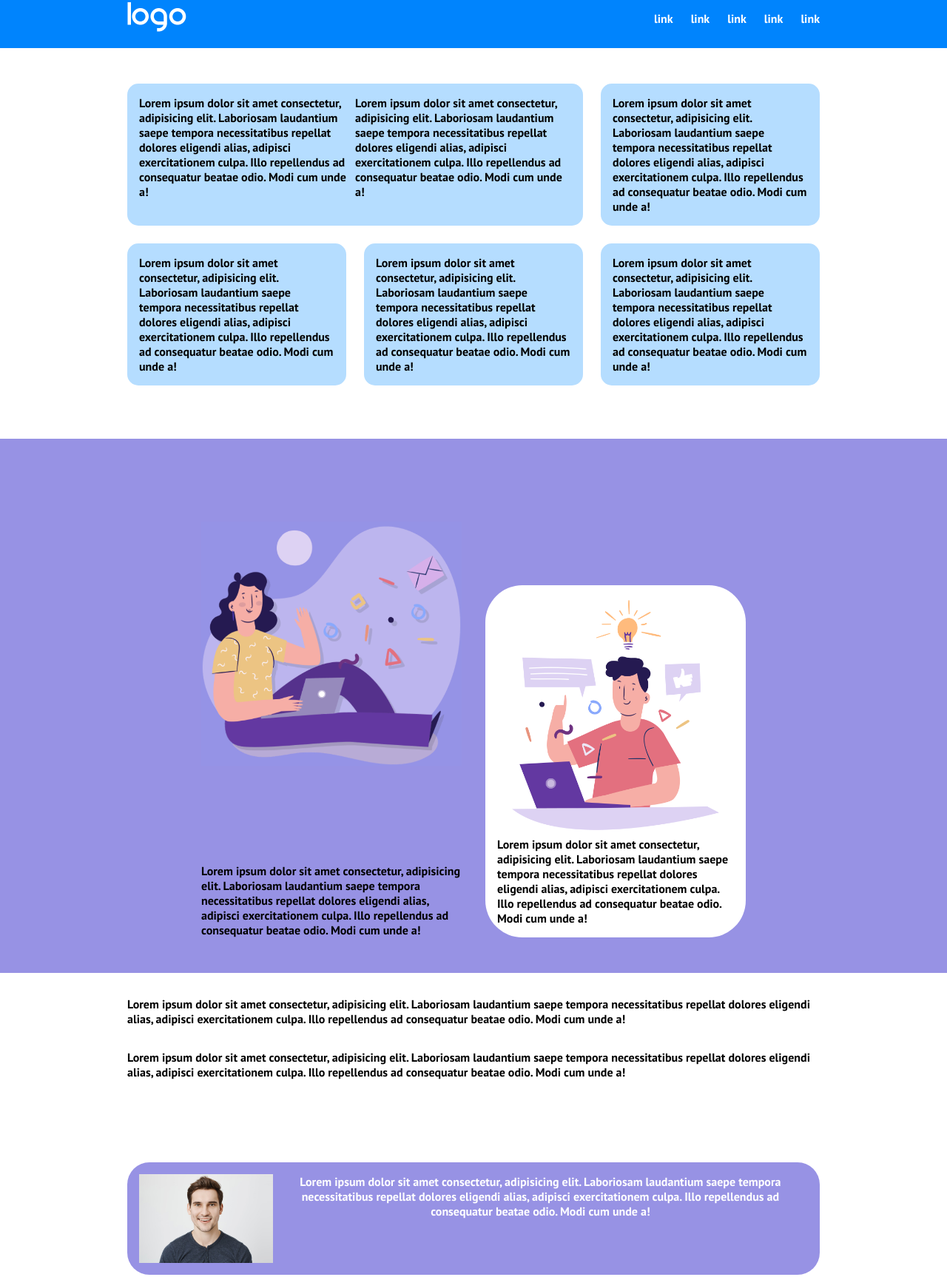
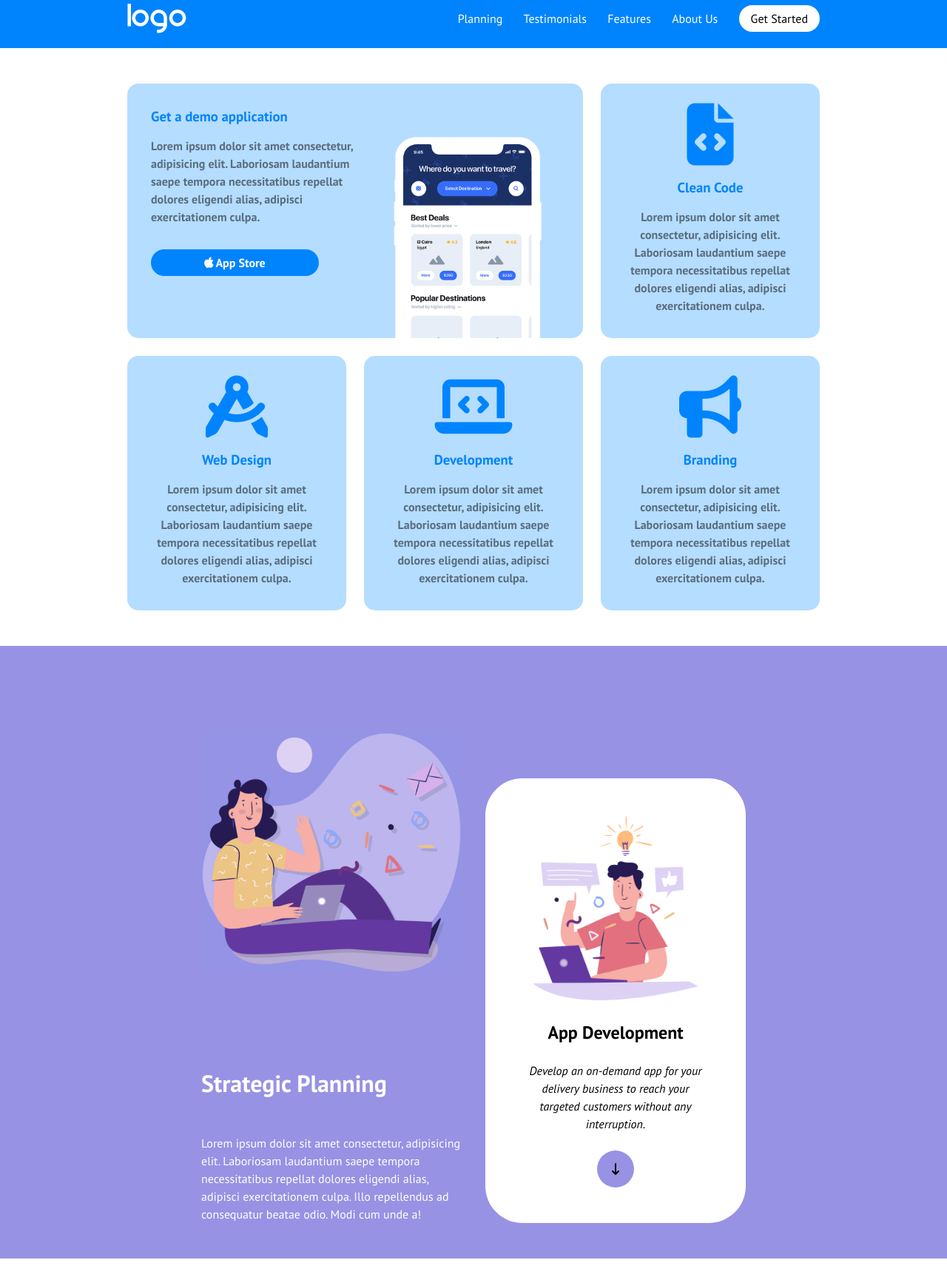
Before and after one commit to andreamorandi/htmlcss-responsive-layout, a plain HTML site: page index.html in a window 1280 px wide. Shown: the part 15-1741 px from the top of the page at 74% size. Drawn offline with Linux system fonts and the light colour scheme.

Commit message:
Completate prime 3 sezioni

```diff
--- a/css/style.css
+++ b/css/style.css
@@ -22,7 +22,8 @@ body{
 }
 
 img{
-    width: 100%;
+    max-width: 100%;
+    display: block;
 }
 
 .container{
@@ -35,6 +36,20 @@ img{
     width: 100%;
     max-width: 400px;
     margin: 0 auto;
+}
+
+ul{
+    list-style-type: none;
+}
+
+a{
+    text-decoration: none;
+    display: inline-block;
+    color: inherit;
+}
+
+p{
+    line-height: 1.5rem;
 }
 
 /* HEADER */
@@ -64,14 +79,16 @@ header .main-menu{
     display: none;
 }
 
-.main-menu ul{
-    list-style-type: none;
-    display: flex;
+.main-menu li{
+    display: inline-block;
+    margin-left: 1.5rem;
 }
 
-.main-menu li{
-    display: inline-block;
-    padding-left: 1.5rem;
+.main-menu li:last-child a{
+    padding: 0.5rem 1rem;
+    border-radius: 30px;
+    color: black;
+    background-color: white;
 }
 
 /* PRESENTATION */
@@ -82,40 +99,118 @@ header .main-menu{
 
 .presentation .card{
     border-radius: 15px;
+    padding: 2em 2em 0 2em;
     margin-bottom: 1.5em;
+    color: #5a6e7f;
     background-color: var(--secondary-color);
+    text-align: center;
+}
 
-    /* debug */
-    padding: 1em;
+.presentation .card h3{
+    color: var(--primary-color);
+}
+
+.presentation .card p{
+    font-weight: 700;
+    padding: 1em 0 2em 0;
+}
+
+.presentation .card:first-child p,
+.presentation .card:first-child h3{
+    text-align: left;
+}
+
+.presentation .card a,
+.presentation .card .fa-apple{
+    font-weight: 700;
+    color: white;
+}
+
+.presentation .card a{
+    padding: 0.5rem 4.5rem;
+    margin-bottom: 2em;
+    border-radius: 30px;
+    background-color: var(--primary-color);
+}
+
+.presentation .card i:not(.fa-apple){
+    transform: scale(3.5);
+    margin: 1em 0 2em 0;
+    color: var(--primary-color);
+}
+
+.presentation .demo-image{
+    display: flex;
+    justify-content: center;
+}
+
+.presentation .demo-image img{
+    max-width: 250px;
 }
 
 /* OFFER */
 .offer{
     width: 100%;
     padding: 3em 0;
+    color: white;
     background-color: var(--tertiary-color);
 }
 
+.offer p{
+    margin-bottom: 1.5em;
+}
+
 .offer .card{
-    padding: 1em;
+    padding: 3em;
     border-radius: 50px;
+    text-align: center;
+    color: black;
     background-color: white;
 }
 
+.offer .image-wrapper{
+    width: 100%;
+    display: flex;
+    justify-content: center;
+}
+
+.offer .card p{
+    font-style: italic;
+}
+
 .offer .img-offer-top{
-    margin: 4em 0 8em 0;
+    padding: 2em 0 4em 0;
+}
+
+.offer .planning h2{
+    font-size: 2rem;
+    padding-bottom: 1.5em;
+}
+
+.offer .card h3{
+    font-size: 1.5rem;
+    padding: 1em 0;
+}
+
+.offer .card i{
+    width: 50px;
+    line-height: 50px;
+    border-radius: 50%;
+    background-color: var(--tertiary-color);
 }
 
 /* TESTIMONIALS */
+.testimonials{
+    text-align: center;
+    padding: 2em 0;
+}
+
 .testimonials .container >*{
-    margin: 2em 0;
+    padding: 1em 0;
 }
 
 .testimonials .cards{
     width: 100%;
-
-    /* debug */
-    padding: 5em 0;
 }
 
 .testimonials .card{
@@ -124,13 +219,19 @@ header .main-menu{
     text-align: center;
     margin-bottom: 2em;
     border-radius: 30px;
-
-    /* debug */
     padding: 1em;
 }
 
 .testimonials .card img{
-    max-width: 70%;
+    width: 200px;
+    height: 200px;
+    object-fit: cover;
+    border-radius: 50%;
+    display: inline-block;
+}
+
+.testimonials .card p{
+    padding: 1em 0;
 }
 
 /* BENEFITS */
@@ -200,36 +301,52 @@ footer{
     /* PRESENTATION */
     .presentation .cards{
         display: flex;
-        justify-content: space-between;
         flex-wrap: wrap;
+        gap: 1.5em;
     }
 
     .presentation .card{
         width: calc((100% / 3) - 1em);
+        margin: unset;
     }
 
     .presentation .card:first-child{
         width: calc(((100% / 3) * 2) - (1em / 2));
     }
 
+    .presentation .card:first-child .demo-text{
+        text-align: left;
+    }
+
+    .presentation .demo-image{
+        justify-content: flex-start;
+    }
+
     /* TESTIMONIALS */
     .testimonials .card{
         display: flex;
+        align-items: center;
+        text-align: left;
     }
 
-    .testimonials .card img{
-        max-width: 20%;
+    .testimonials .card p{
+        padding: 0 2rem;
+    }
+
+    .testimonials h3{
+        margin: .8rem 2rem;
     }
 
     /* BENEFITS */
     .benefits .cards{
         display: flex;
         flex-wrap: wrap;
-        justify-content: space-between;
+        gap: 20px;
     }
 
     .benefits .card{
         width: calc((100% / 2) - 1em);
+        margin: unset;
     }
 
     /* ABOUT */
@@ -280,6 +397,20 @@ footer{
     /* PRESENTATION */
     .presentation .card:first-child{
         display: flex;
+        justify-content: space-between;
+        align-items: flex-start;
+    }
+
+    .presentation .demo-text{
+        width: 55%;
+    }
+
+    .presentation .demo-image{
+        width: 45%;
+    }
+
+    .presentation .demo-image{
+        align-self: flex-end;
     }
 
     /* OFFER */
@@ -291,8 +422,28 @@ footer{
         max-width: 800px;
     }
 
+    .offer .img-offer-top{
+        padding: 4em 0 8em 0;
+    }
+
     .offer .container >*{
         width: calc((100% / 2) - 1em);
+    }
+
+    .offer h2{
+        font-size: 1.5rem;
+    }
+
+    .offer h3{
+        font-size: 1.5rem;
+    }
+
+    .offer p{
+        margin-bottom: unset;
+    }
+
+    .offer i{
+        margin-top: 1.5em;
     }
 
      /* BENEFITS */
--- a/index.html
+++ b/index.html
@@ -12,7 +12,8 @@
     <!-- GOOGLE FONTS: PT SANS -->
     <link rel="preconnect" href="https://fonts.googleapis.com">
     <link rel="preconnect" href="https://fonts.gstatic.com" crossorigin>
-    <link href="https://fonts.googleapis.com/css2?family=PT+Sans:wght@700&display=swap" rel="stylesheet">
+    <link href="https://fonts.googleapis.com/css2?family=PT+Sans:wght@400;700&display=swap" rel="stylesheet">
+    <link href="https://fonts.googleapis.com/css2?family=PT+Sans:ital@1&display=swap" rel="stylesheet">
 
     <!-- FONTAWESOME -->
     <link rel="stylesheet" href="https://cdnjs.cloudflare.com/ajax/libs/font-awesome/6.2.0/css/all.min.css" integrity="sha512-xh6O/CkQoPOWDdYTDqeRdPCVd1SpvCA9XXcUnZS2FmJNp1coAFzvtCN9BmamE+4aHK8yyUHUSCcJHgXloTyT2A==" crossorigin="anonymous" referrerpolicy="no-referrer" />
@@ -32,11 +33,11 @@
 
             <nav class="main-menu">
                 <ul>
-                    <li>link</li>
-                    <li>link</li>
-                    <li>link</li>
-                    <li>link</li>
-                    <li>link</li>
+                    <li><a href="#">Planning</a></li>
+                    <li><a href="#">Testimonials</a></li>
+                    <li><a href="#">Features</a></li>
+                    <li><a href="#">About Us</a></li>
+                    <li><a href="#">Get Started</a></li>
                 </ul>
             </nav>
 
@@ -50,20 +51,34 @@
             <div class="container">
                 <div class="cards">
                     <div class="card">
-                        <div>Lorem ipsum dolor sit amet consectetur, adipisicing elit. Laboriosam laudantium saepe tempora necessitatibus repellat dolores eligendi alias, adipisci exercitationem culpa. Illo repellendus ad consequatur beatae odio. Modi cum unde a!</div>
-                        <div>Lorem ipsum dolor sit amet consectetur, adipisicing elit. Laboriosam laudantium saepe tempora necessitatibus repellat dolores eligendi alias, adipisci exercitationem culpa. Illo repellendus ad consequatur beatae odio. Modi cum unde a!</div>
+                        <div class="demo-text">
+                            <h3>Get a demo application</h3>
+                            <p>Lorem ipsum dolor sit amet consectetur, adipisicing elit. Laboriosam laudantium saepe tempora necessitatibus repellat dolores eligendi alias, adipisci exercitationem culpa.</p>
+                            <a href="#"><i class="fa-brands fa-apple"></i> App Store</a>
+                        </div>
+                        <div class="demo-image">
+                            <img src="img/phone.png" alt="phone">
+                        </div>
                     </div>
                     <div class="card">
-                        <div>Lorem ipsum dolor sit amet consectetur, adipisicing elit. Laboriosam laudantium saepe tempora necessitatibus repellat dolores eligendi alias, adipisci exercitationem culpa. Illo repellendus ad consequatur beatae odio. Modi cum unde a!</div>
+                        <h1><i class="fa-sharp fa-solid fa-file-code"></i></h1>
+                        <h3>Clean Code</h3>
+                        <p>Lorem ipsum dolor sit amet consectetur, adipisicing elit. Laboriosam laudantium saepe tempora necessitatibus repellat dolores eligendi alias, adipisci exercitationem culpa.</p>
                     </div>
                     <div class="card">
-                        <div>Lorem ipsum dolor sit amet consectetur, adipisicing elit. Laboriosam laudantium saepe tempora necessitatibus repellat dolores eligendi alias, adipisci exercitationem culpa. Illo repellendus ad consequatur beatae odio. Modi cum unde a!</div>
+                        <h1><i class="fa-solid fa-compass-drafting"></i></h1>
+                        <h3>Web Design</h3>
+                        <p>Lorem ipsum dolor sit amet consectetur, adipisicing elit. Laboriosam laudantium saepe tempora necessitatibus repellat dolores eligendi alias, adipisci exercitationem culpa.</p>
                     </div>
                     <div class="card">
-                        <div>Lorem ipsum dolor sit amet consectetur, adipisicing elit. Laboriosam laudantium saepe tempora necessitatibus repellat dolores eligendi alias, adipisci exercitationem culpa. Illo repellendus ad consequatur beatae odio. Modi cum unde a!</div>
+                        <h1><i class="fa-solid fa-laptop-code"></i></h1>
+                        <h3>Development</h3>
+                        <p>Lorem ipsum dolor sit amet consectetur, adipisicing elit. Laboriosam laudantium saepe tempora necessitatibus repellat dolores eligendi alias, adipisci exercitationem culpa.</p>
                     </div>
                     <div class="card">
-                        <div>Lorem ipsum dolor sit amet consectetur, adipisicing elit. Laboriosam laudantium saepe tempora necessitatibus repellat dolores eligendi alias, adipisci exercitationem culpa. Illo repellendus ad consequatur beatae odio. Modi cum unde a!</div>
+                        <h1><i class="fa-solid fa-bullhorn"></i></h1>
+                        <h3>Branding</h3>
+                        <p>Lorem ipsum dolor sit amet consectetur, adipisicing elit. Laboriosam laudantium saepe tempora necessitatibus repellat dolores eligendi alias, adipisci exercitationem culpa.</p>
                     </div>
                 </div>
             </div>
@@ -72,13 +87,20 @@
         <!-- INIZIO OFFER -->
         <section class="offer">
             <div class="container">
-                <div>
-                    <img src="img/planning1.png" class="img-offer-top" alt="image">
-                    <div>Lorem ipsum dolor sit amet consectetur, adipisicing elit. Laboriosam laudantium saepe tempora necessitatibus repellat dolores eligendi alias, adipisci exercitationem culpa. Illo repellendus ad consequatur beatae odio. Modi cum unde a!</div>
+                <div class="planning">
+                    <div class="image-wrapper">
+                        <img src="img/planning1.png" class="img-offer-top" alt="image">
+                    </div>
+                    <h2>Strategic Planning</h2>
+                    <p>Lorem ipsum dolor sit amet consectetur, adipisicing elit. Laboriosam laudantium saepe tempora necessitatibus repellat dolores eligendi alias, adipisci exercitationem culpa. Illo repellendus ad consequatur beatae odio. Modi cum unde a!</p>
                 </div>
                 <div class="card">
-                    <img src="img/planning2.png" alt="image">
-                    <div>Lorem ipsum dolor sit amet consectetur, adipisicing elit. Laboriosam laudantium saepe tempora necessitatibus repellat dolores eligendi alias, adipisci exercitationem culpa. Illo repellendus ad consequatur beatae odio. Modi cum unde a!</div>
+                    <div class="image-wrapper">
+                        <img src="img/planning2.png" alt="image">
+                    </div>
+                    <h3>App Development</h3>
+                    <p>Develop an on-demand app for your delivery business to reach your targeted customers without any interruption.</p>
+                    <i class="fa-solid fa-arrow-down-long"></i>
                 </div>
             </div>
         </section>
@@ -86,20 +108,42 @@
         <!-- INIZIO TESTIMONIALS -->
         <section class="testimonials">
             <div class="container">
-                <div>Lorem ipsum dolor sit amet consectetur, adipisicing elit. Laboriosam laudantium saepe tempora necessitatibus repellat dolores eligendi alias, adipisci exercitationem culpa. Illo repellendus ad consequatur beatae odio. Modi cum unde a!</div>
-                <div>Lorem ipsum dolor sit amet consectetur, adipisicing elit. Laboriosam laudantium saepe tempora necessitatibus repellat dolores eligendi alias, adipisci exercitationem culpa. Illo repellendus ad consequatur beatae odio. Modi cum unde a!</div>
+                <p>TESTIMONIALS</p>
+                <h1>We are committed expert partners</h1>
+                <p>Lorem ipsum dolor sit amet consectetur, adipisicing elit. Laboriosam laudantium saepe tempora necessitatibus repellat dolores eligendi alias.</p>
                 <div class="cards">
                     <div class="card">
                         <img src="img/testimonial1.jpg" alt="image">
-                        <div>Lorem ipsum dolor sit amet consectetur, adipisicing elit. Laboriosam laudantium saepe tempora necessitatibus repellat dolores eligendi alias, adipisci exercitationem culpa. Illo repellendus ad consequatur beatae odio. Modi cum unde a!</div>
+                        <div>
+                            <p>
+                                <i class="fa-solid fa-quote-left"></i>
+                                Lorem ipsum dolor sit amet consectetur, adipisicing elit. Laboriosam laudantium saepe tempora necessitatibus repellat dolores eligendi alias.
+                                <i class="fa-solid fa-quote-right"></i>
+                            </p>
+                            <h3>NAT REYNOLDS</h3>
+                        </div>
                     </div>
                     <div class="card">
                         <img src="img/testimonial2.jpg" alt="image">
-                        <div>Lorem ipsum dolor sit amet consectetur, adipisicing elit. Laboriosam laudantium saepe tempora necessitatibus repellat dolores eligendi alias, adipisci exercitationem culpa. Illo repellendus ad consequatur beatae odio. Modi cum unde a!</div>
+                        <div>
+                            <p>
+                                <i class="fa-solid fa-quote-left"></i>
+                                Lorem ipsum dolor sit amet consectetur, adipisicing elit. Laboriosam laudantium saepe tempora necessitatibus repellat dolores eligendi alias.
+                                <i class="fa-solid fa-quote-right"></i>
+                            </p>
+                            <h3>CELIA ALMEDA</h3>
+                        </div>
                     </div>
                     <div class="card">
                         <img src="img/testimonial3.jpg" alt="image">
-                        <div>Lorem ipsum dolor sit amet consectetur, adipisicing elit. Laboriosam laudantium saepe tempora necessitatibus repellat dolores eligendi alias, adipisci exercitationem culpa. Illo repellendus ad consequatur beatae odio. Modi cum unde a!</div>
+                        <div>
+                            <p>
+                                <i class="fa-solid fa-quote-left"></i>
+                                Lorem ipsum dolor sit amet consectetur, adipisicing elit. Laboriosam laudantium saepe tempora necessitatibus repellat dolores eligendi alias.
+                                <i class="fa-solid fa-quote-right"></i>
+                            </p>
+                            <h3>BOB ROBERTS</h3>
+                        </div>
                     </div>
                 </div>
             </div>
```
